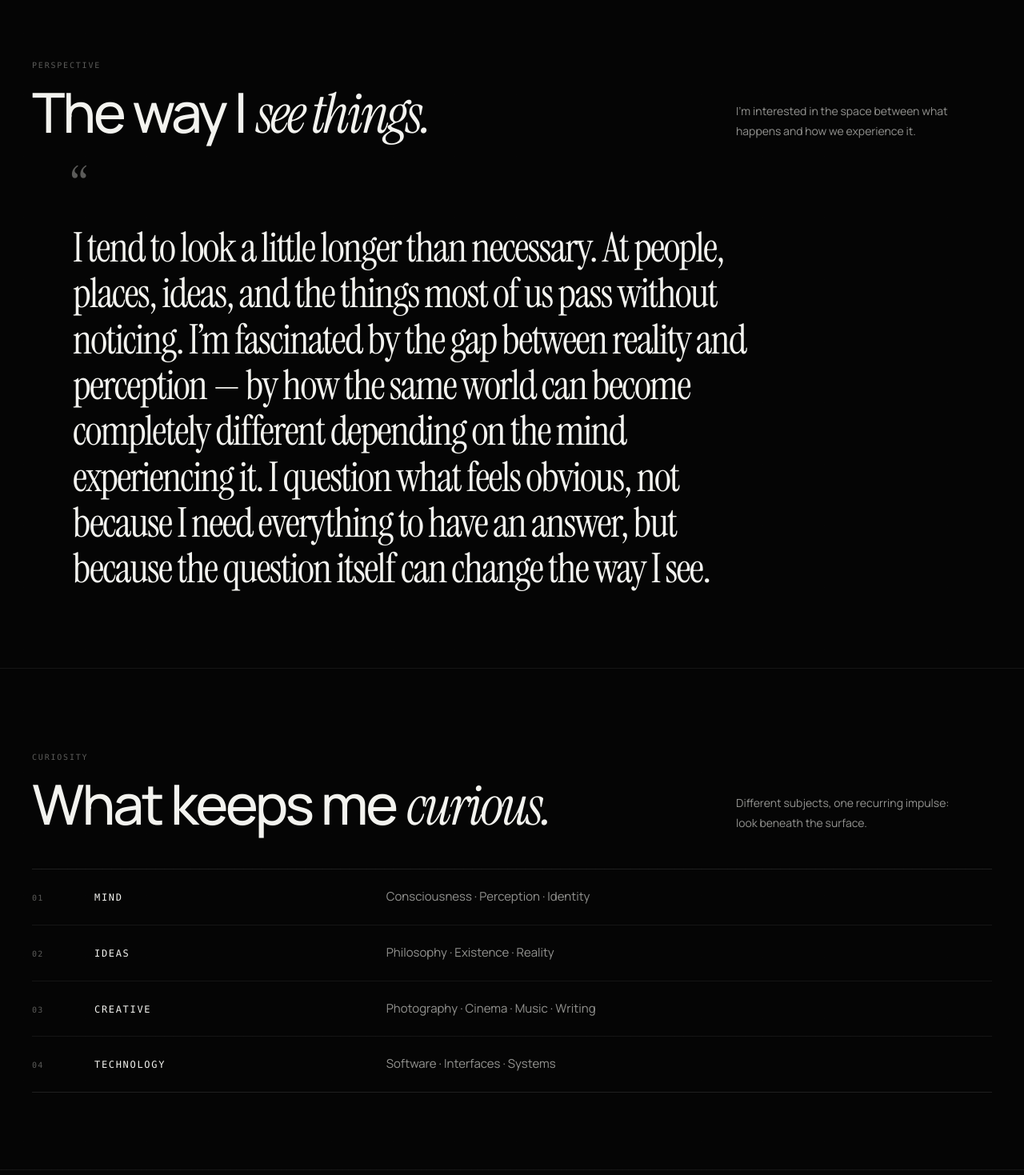
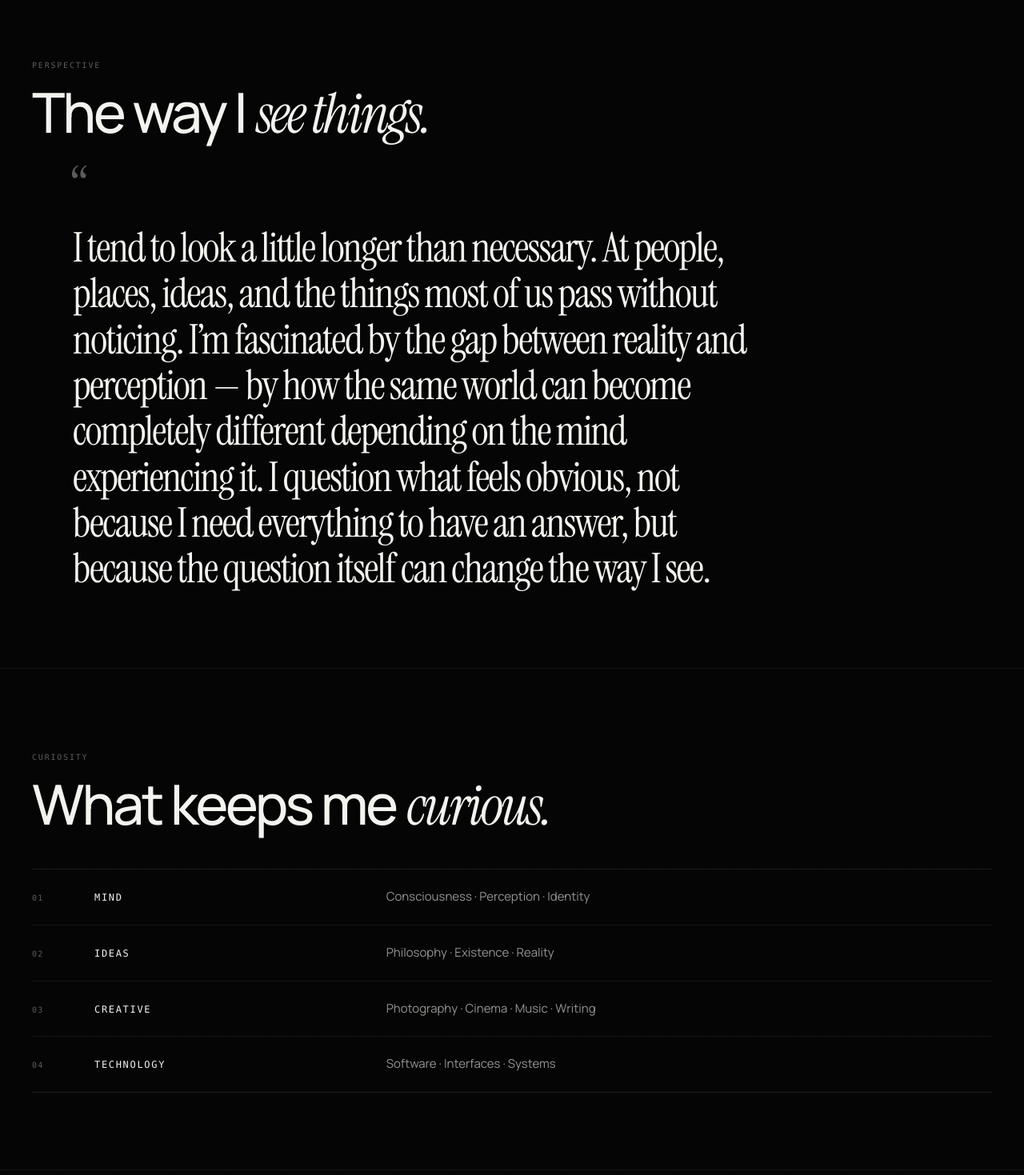
Before and after one commit to shahriarbappy60-ship-it/personal-universe, a React (Vite) app: page /identity in a window 1280 px wide. Shown: the part 801-2270 px from the top of the page at 80% size. Built offline with nearby package versions, Linux system fonts and the light colour scheme.

Commit message:
refine: simplify identity section introductions

```diff
--- a/src/pages/IdentityPage.jsx
+++ b/src/pages/IdentityPage.jsx
@@ -66,7 +66,6 @@ export default function IdentityPage() {
               <span className="self-v2-eyebrow">PERSPECTIVE</span>
               <h2>The way I <em>see things.</em></h2>
             </div>
-            <p className="self-v2-section-intro">I’m interested in the space between what happens and how we experience it.</p>
           </div>
           <p className="self-v2-statement reveal">
             I tend to look a little longer than necessary. At people, places, ideas, and the things most of us pass without noticing. I’m fascinated by the gap between reality and perception — by how the same world can become completely different depending on the mind experiencing it. I question what feels obvious, not because I need everything to have an answer, but because the question itself can change the way I see.
@@ -81,7 +80,6 @@ export default function IdentityPage() {
               <span className="self-v2-eyebrow">CURIOSITY</span>
               <h2>What keeps me <em>curious.</em></h2>
             </div>
-            <p className="self-v2-section-intro">Different subjects, one recurring impulse: look beneath the surface.</p>
           </div>
           <div className="self-v2-curiosity-list reveal">
             {curiosity.map(([index, title, text]) => (
@@ -138,7 +136,6 @@ export default function IdentityPage() {
               <span className="self-v2-eyebrow">PRACTICE</span>
               <h2>Learning through <em>practice.</em></h2>
             </div>
-            <p className="self-v2-section-intro">A quiet look at what I’m learning, building, and working toward.</p>
           </div>
 
           <div className="self-v2-practice reveal">
```
